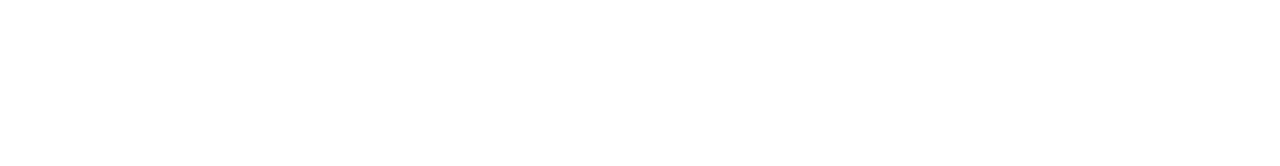
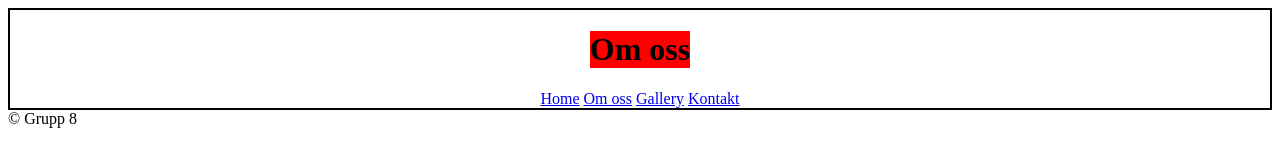
Before and after one commit to JohanssonJacob/git-ovning, a plain HTML site: page about.html in a window 1280 px wide. Drawn offline with Linux system fonts and the light colour scheme.

Commit message:
about.html header test

```diff
--- a/about.html
+++ b/about.html
@@ -4,13 +4,22 @@
     <meta charset="UTF-8">
     <meta name="viewport" content="width=device-width, initial-scale=1.0">
     <title>About</title>
+    <link rel="stylesheet" href="/css/style.css">
 </head>
 <body>
     <head>
-        <nav></nav>
+        <div class="header">
+            <h1>Om oss</h1>
+            <nav>
+                <a href="index.html">Home</a>
+                <a href="about.html">Om oss</a>
+                <a href="gallery.html">Gallery</a>
+                <a href="contact.html">Kontakt</a>
+            </nav>
+        </div>
     </head>
     <main></main>
-    <footer></footer>
+    <footer>© Grupp 8</footer>
 
 </body>
 </html>
--- a/css/style.css
+++ b/css/style.css
@@ -1,3 +1,11 @@
 h1 {
     background: red;
 }
+
+.header {
+    display: flex;
+    flex-direction: column;
+    justify-content: center;
+    align-items: center;
+    border: 2px solid black;
+}
```
